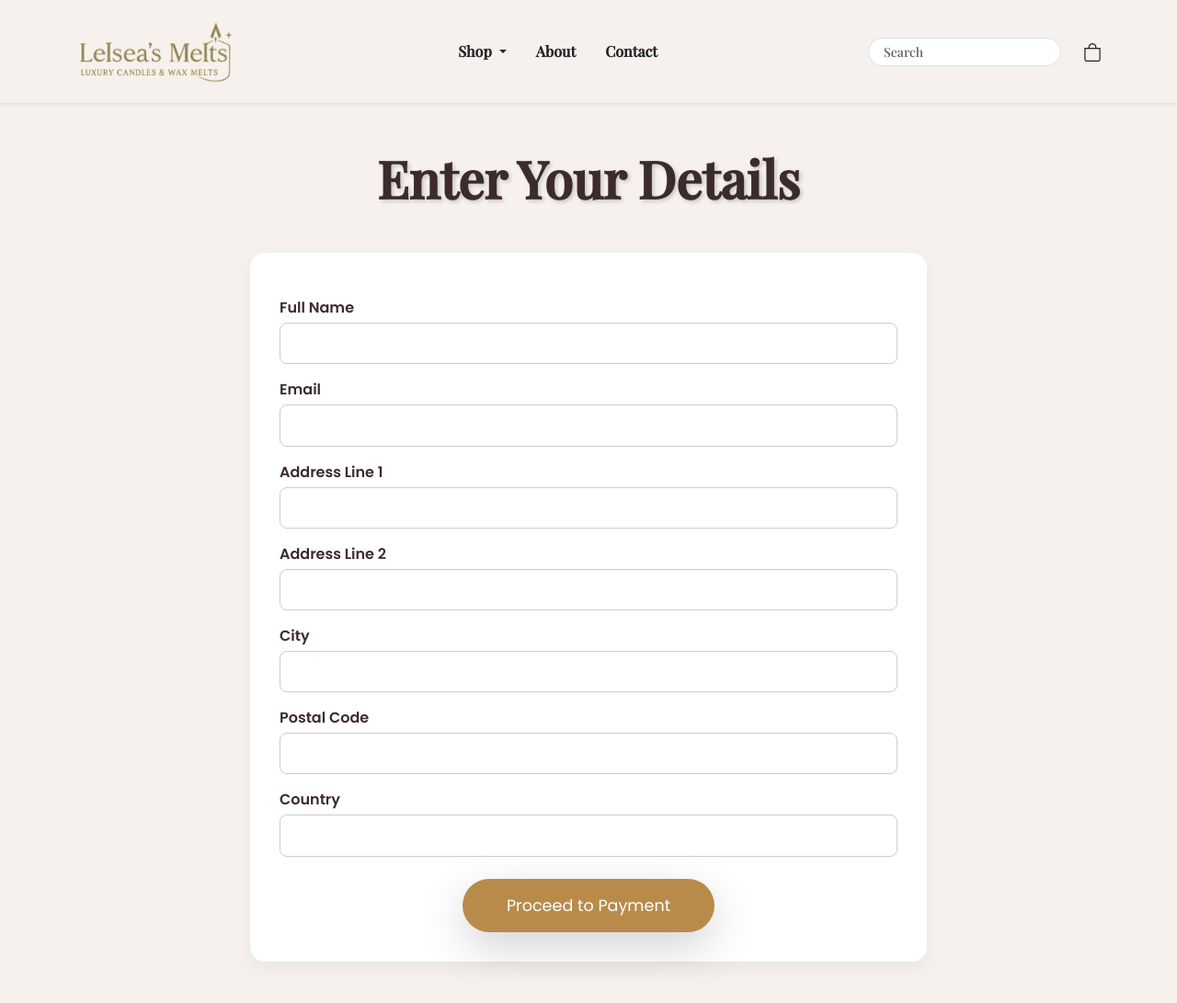
After one commit to Daniel0Marsh/candle-store-django, a Django app: page /user-details/ in a window 1280 px wide. The commit adds this page. Shown: the top 1091 px of the page at 92% size. Run offline with Django 5.2, Linux system fonts and the light colour scheme; data comes from the database, SQL or seed files in the repository; both versions use the stored data as it was after the commit; some libraries are stand-ins or nearby versions.

Commit message:
Add Stripe payment integration with user details page
Implemented Stripe payment flow, including a user details page, secure payment redirection, and payment confirmation. Updated templates, views, URLs, and settings to support the integration. Added required dependencies and configurations for Stripe API.

```diff
--- a/pyproject.toml
+++ b/pyproject.toml
@@ -12,6 +12,7 @@ django-decouple = "^2.1"
 django-ckeditor-5 = "^0.2.17"
 captcha = "^0.7.1"
 requests = "^2.32.3"
+stripe = "^12.0.1"
 
 
 [build-system]
--- a/source/basket/templates/basket.html
+++ b/source/basket/templates/basket.html
@@ -151,7 +151,7 @@
                     <h5 class="text-muted mb-2">Delivery Fee: ${{ cart.delivery_fee }}</h5>
                 {% endif %}
                 <h4 class="fw-bold text-uppercase">Total: ${{ cart.final_total }}</h4>
-                <a href="#" class="btn btn-caramel btn-lg shadow-lg rounded-5 px-5 py-3 mt-3">Proceed to Checkout</a>
+                <a href="{% url 'user_details' %}" class="btn btn-caramel btn-lg shadow-lg rounded-5 px-5 py-3 mt-3">Proceed to Checkout</a>
             </div>
 
         {% else %}
--- /dev/null
+++ b/source/basket/templates/user_details.html
@@ -0,0 +1,118 @@
+{% extends "base.html" %}
+
+<head>
+    <meta charset="utf-8">
+    <meta name="viewport" content="width=device-width, initial-scale=1.0">
+    <title>{% block title %} Checkout - {{ branding.company_name }}{% endblock %}</title>
+
+    {% block extra_head %}
+    {% load static %}
+    <link href="https://fonts.googleapis.com/css2?family=Playfair+Display:wght@500&family=Poppins:wght@400;600&display=swap" rel="stylesheet">
+    <style>
+        :root {
+            --cream: #fdf8f4;
+            --dusty-rose: #e8cfc7;
+            --mauve: #d8bfd8;
+            --caramel: #b88b4a;
+            --deep-brown: #4e342e;
+            --soft-pink: #fceae8;
+            --dark-text: #3b2c2a;
+        }
+
+        body {
+            background-color: var(--cream);
+            color: var(--dark-text);
+            font-family: 'Poppins', sans-serif;
+        }
+
+        .hero-title {
+            font-family: 'Playfair Display', serif;
+            letter-spacing: 1px;
+            color: #fff;
+            text-shadow: 2px 2px 6px rgba(0, 0, 0, 0.5);
+        }
+
+        .btn-caramel {
+            background-color: var(--caramel);
+            color: #fff;
+            border: none;
+            padding: 0.75rem 1.5rem;
+            font-size: 1.1rem;
+            transition: all 0.3s ease;
+            border-radius: 0.5rem;
+        }
+
+        .btn-caramel:hover {
+            background-color: #a06c36;
+            transform: translateY(-2px);
+            box-shadow: 0 4px 12px rgba(0, 0, 0, 0.15);
+        }
+        .checkout-form {
+            background-color: #fff;
+            padding: 2rem;
+            border-radius: 1rem;
+            box-shadow: 0 8px 20px rgba(0, 0, 0, 0.05);
+        }
+
+        .checkout-form label {
+            font-weight: 600;
+            margin-top: 1rem;
+            color: var(--dark-text);
+        }
+
+        .checkout-form input {
+            width: 100%;
+            padding: 0.6rem;
+            border-radius: 0.5rem;
+            border: 1px solid #ccc;
+            margin-top: 0.25rem;
+        }
+
+        .checkout-form input:focus {
+            outline: none;
+            border-color: var(--caramel);
+            box-shadow: 0 0 0 0.2rem rgba(184, 139, 74, 0.25);
+        }
+    </style>
+{% endblock %}
+
+{% block content %}
+<section class="checkout-section py-5">
+    <div class="container">
+        <h1 class="text-center display-4 fw-bold text-shadow-lg mb-5" style="font-family: 'Playfair Display', serif;">Enter Your Details</h1>
+
+        <div class="row justify-content-center">
+            <div class="col-lg-8">
+                <form method="POST" class="checkout-form">
+                    {% csrf_token %}
+
+                    <label for="full_name">Full Name</label>
+                    <input type="text" id="full_name" name="full_name" required>
+
+                    <label for="email">Email</label>
+                    <input type="email" id="email" name="email" required>
+
+                    <label for="address_line1">Address Line 1</label>
+                    <input type="text" id="address_line1" name="address_line1" required>
+
+                    <label for="address_line2">Address Line 2</label>
+                    <input type="text" id="address_line2" name="address_line2">
+
+                    <label for="city">City</label>
+                    <input type="text" id="city" name="city" required>
+
+                    <label for="postal_code">Postal Code</label>
+                    <input type="text" id="postal_code" name="postal_code" required>
+
+                    <label for="country">Country</label>
+                    <input type="text" id="country" name="country" required>
+
+                    <div class="text-center mt-4">
+                        <button type="submit" class="btn btn-caramel btn-lg shadow-lg rounded-5 px-5 py-3">Proceed to Payment</button>
+                    </div>
+                </form>
+            </div>
+        </div>
+    </div>
+</section>
+{% endblock %}
--- a/source/basket/urls.py
+++ b/source/basket/urls.py
@@ -1,7 +1,10 @@
 from django.urls import path
-from . views import BasketPageView
+from . views import BasketPageView, UserDetailsPageView, StripePaymentView, PaymentConfirmationView
 
 
 urlpatterns = [
     path('basket', BasketPageView.as_view(), name="basket"),
+    path('user-details/', UserDetailsPageView.as_view(), name='user_details'),
+    path('payment/', StripePaymentView.as_view(), name='stripe_payment'),
+    path('success/', PaymentConfirmationView.as_view(), name='payment_success'),
 ]
--- a/source/basket/views.py
+++ b/source/basket/views.py
@@ -2,9 +2,15 @@ from django.shortcuts import render, redirect
 from django.views.generic import TemplateView
 from branding.models import Branding
 from products.models import Candle, WaxMelt, StorePricingSettings
+from decimal import Decimal
+from django.core.mail import send_mail
+from django.conf import settings
+import stripe
+import json
 
+# Set Stripe secret key
+stripe.api_key = settings.STRIPE_SECRET_KEY
 
-from decimal import Decimal
 
 class BasketPageView(TemplateView):
     template_name = 'basket.html'
@@ -73,3 +79,144 @@ class BasketPageView(TemplateView):
 
         request.session['basket'] = basket
         return redirect('basket')
+
+
+class UserDetailsPageView(TemplateView):
+    template_name = 'user_details.html'
+
+    def get_context_data(self, **kwargs):
+        """
+        Get context data for the template.
+        """
+
+        # Get the current shopping basket from the session
+        basket = self.request.session.get('basket', {})
+
+        # Calculate the total item count in the basket
+        item_count = sum(basket.values())
+
+        context = {
+            "cart": {'item_count': item_count},
+            "branding": Branding.objects.first(),
+        }
+        return context
+
+    def post(self, request, *args, **kwargs):
+        """
+        Handle form submission for user details and proceed to Stripe payment.
+        """
+        user_info = {
+            'full_name': request.POST.get('full_name'),
+            'email': request.POST.get('email'),
+            'address_line1': request.POST.get('address_line1'),
+            'address_line2': request.POST.get('address_line2', ''),
+            'city': request.POST.get('city'),
+            'postal_code': request.POST.get('postal_code'),
+            'country': request.POST.get('country')
+        }
+
+        # Save user info into session for later use
+        request.session['user_info'] = user_info
+
+        # Redirect to Stripe payment page
+        return redirect('stripe_payment')
+
+
+class StripePaymentView(TemplateView):
+    template_name = 'stripe_payment.html'
+
+    def get_context_data(self, **kwargs):
+        context = super().get_context_data(**kwargs)
+
+        # Retrieve user and basket information from session
+        user_info = self.request.session.get('user_info', {})
+        basket = self.request.session.get('basket', {})
+
+        line_items = []
+        total = Decimal("0.00")
+
+        # Build product line items
+        for product_id, quantity in basket.items():
+            try:
+                product = Candle.objects.get(id=product_id)
+            except Candle.DoesNotExist:
+                try:
+                    product = WaxMelt.objects.get(id=product_id)
+                except WaxMelt.DoesNotExist:
+                    continue
+
+            price = product.discount_price if product.discount_price else product.price
+            total += price * quantity
+
+            line_items.append({
+                'price_data': {
+                    'currency': 'usd',
+                    'unit_amount': int(price * 100),
+                    'product_data': {
+                        'name': product.title,
+                    },
+                },
+                'quantity': quantity,
+            })
+
+        # Add delivery fee if applicable
+        delivery_fee = Decimal("0.00")
+        pricing_settings = StorePricingSettings.objects.first()
+        if pricing_settings:
+            if not pricing_settings.free_delivery_over or total < pricing_settings.free_delivery_over:
+                delivery_fee = pricing_settings.delivery_fee
+                total += delivery_fee
+
+                line_items.append({
+                    'price_data': {
+                        'currency': 'usd',
+                        'unit_amount': int(delivery_fee * 100),
+                        'product_data': {
+                            'name': "Delivery Fee",
+                        },
+                    },
+                    'quantity': 1,
+                })
+
+        # Create Stripe Checkout session
+        session = stripe.checkout.Session.create(
+            payment_method_types=['card'],
+            line_items=line_items,
+            mode='payment',
+            success_url='http://localhost:8000/success/',
+            cancel_url='http://localhost:8000/cancel/',
+            metadata={
+                'email': user_info.get('email', ''),
+                'basket': json.dumps(basket),
+            }
+        )
+
+        context.update({
+            'session_id': session.id,
+            'publishable_key': settings.STRIPE_PUBLISHABLE_KEY,
+        })
+        return context
+
+
+class PaymentConfirmationView(TemplateView):
+    template_name = 'payment_confirmation.html'
+
+    def get_context_data(self, **kwargs):
+        context = super().get_context_data(**kwargs)
+
+        # Get user info from session
+        user_info = self.request.session.get('user_info', {})
+        email = user_info.get('email')
+
+        # Send confirmation email
+        if email:
+            subject = "Thank You for Your Order!"
+            message = "Hi there,\n\nThank you for your purchase. Your order has been successfully received and is now being processed.\n\nWe'll send another update once your order is on its way!\n\nWith love,\nThe Candle & Wax Melts Team 💛"
+            send_mail(subject, message, settings.DEFAULT_FROM_EMAIL, [email])
+
+        # Clear basket and session info
+        self.request.session.pop('basket', None)
+        self.request.session.pop('user_info', None)
+
+        context['user_email'] = email
+        return context
--- a/source/core/settings.py
+++ b/source/core/settings.py
@@ -25,6 +25,10 @@ EMAIL_HOST_USER = config("EMAIL_HOST_USER")
 EMAIL_HOST_PASSWORD = config("EMAIL_HOST_PASSWORD")
 DEFAULT_FROM_EMAIL = config("EMAIL_HOST_USER")
 SITE_URL = 'https://www.codeblock.io'
+
+# stripe payment settings
+STRIPE_SECRET_KEY = config("STRIPE_SECRET_KEY")
+STRIPE_PUBLISHABLE_KEY = config("STRIPE_PUBLISHABLE_KEY")
 
 # Application definition
 INSTALLED_APPS = [
```
Also changed, not shown: source/basket/templates/payment_confomation.html (added, +66 -0 lines), source/basket/templates/stripe_payment.html (added, +87 -0 lines), source/db.sqlite3, 2 other files.
